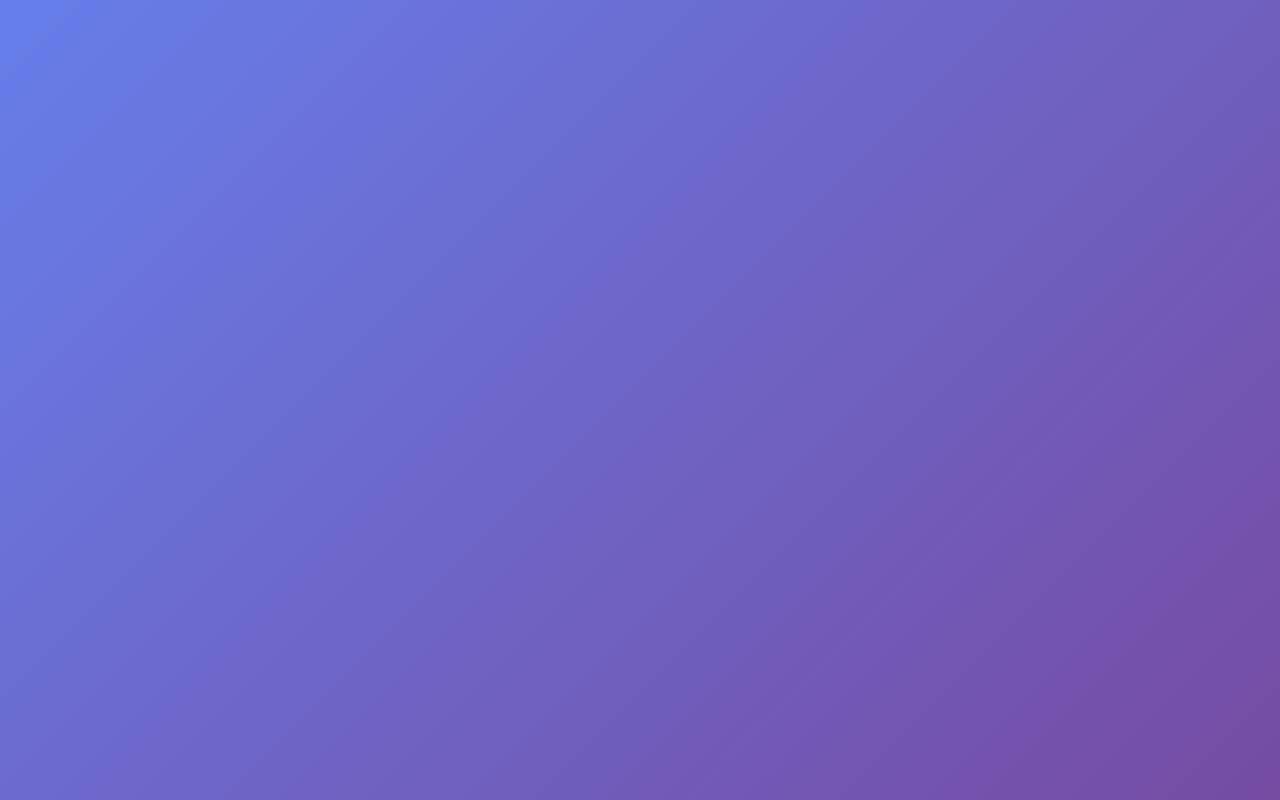
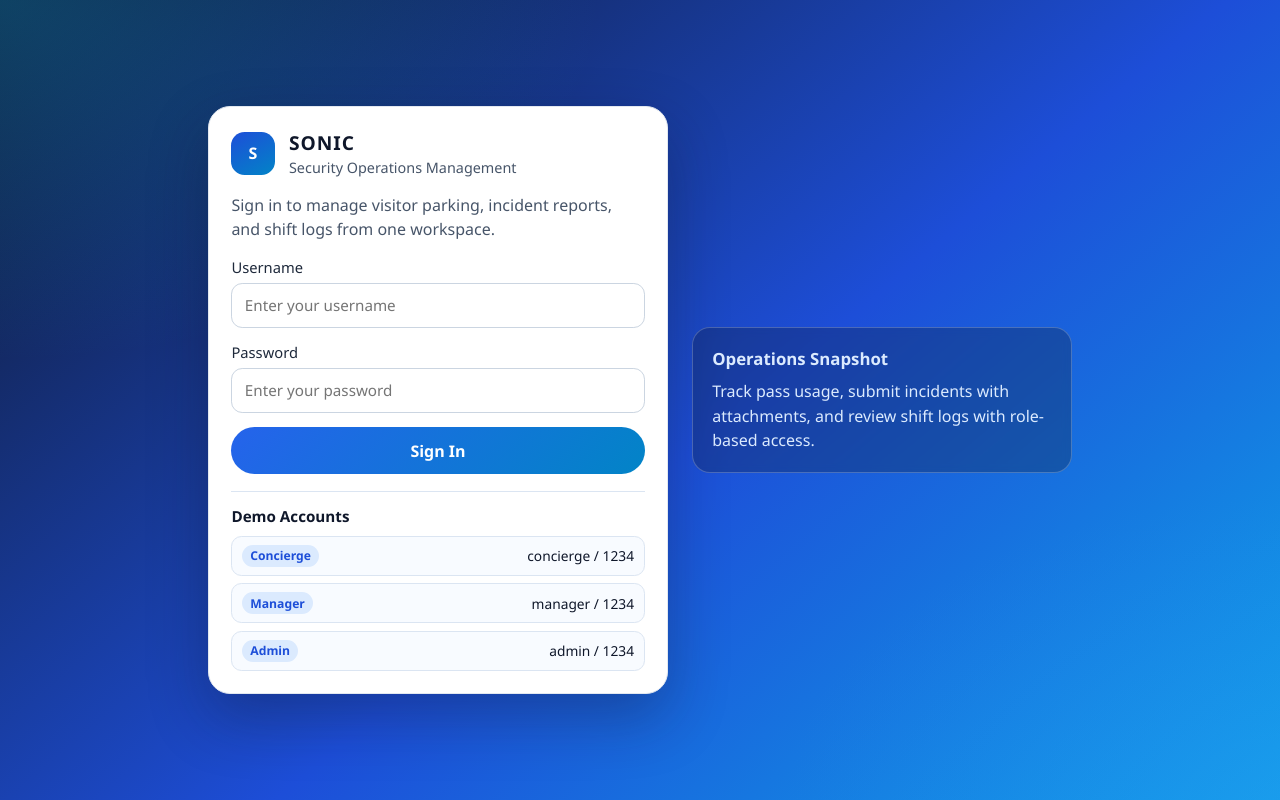
Before and after one commit to nithishpatel04/visitor-parking-system, a plain HTML site: page client/login.html in a window 1280 px wide. Drawn offline with Linux system fonts and the light colour scheme.

Commit message:
Hotfix malformed deployed login HTML

```diff
--- a/client/login.html
+++ b/client/login.html
@@ -3,27 +3,11 @@
   <head>
     <meta charset="utf-8" />
     <meta name="viewport" content="width=device-width, initial-scale=1" />
-    <title>Login - Parking Management System</title>
-    <style>
-      * {
-        margin: 0;
-        padding: 0;
-        box-sizing: border-box;
-      }
-
-      body {
-        font-family: 'Segoe UI', Tahoma, Geneva, Verdana, sans-serif;
-        background: linear-gradient(135deg, #667eea 0%, #764ba2 100%);
-        min-height: 100vh;
-        display: flex;
-        align-items: center;
-        justify-content: center;
-        padding: 20px;
     <title>SONIC Security Operations Login</title>
     <link rel="stylesheet" href="css/shared.css" />
     <link rel="stylesheet" href="css/login.css" />
-            placeholder="Enter your username"
-            required
+  </head>
+  <body>
     <main class="login-shell">
       <section class="login-card">
         <div class="login-header">
@@ -83,4 +67,7 @@
         <p>Track pass usage, submit incidents with attachments, and review shift logs with role-based access.</p>
       </aside>
     </main>
-        background: linear-gradient(135deg, #667eea 0%, #764ba2 100%);
+
+    <script src="js/login.js?v=5"></script>
+  </body>
+</html>
```
Lines whose indentation alone changed are shown as unchanged.
